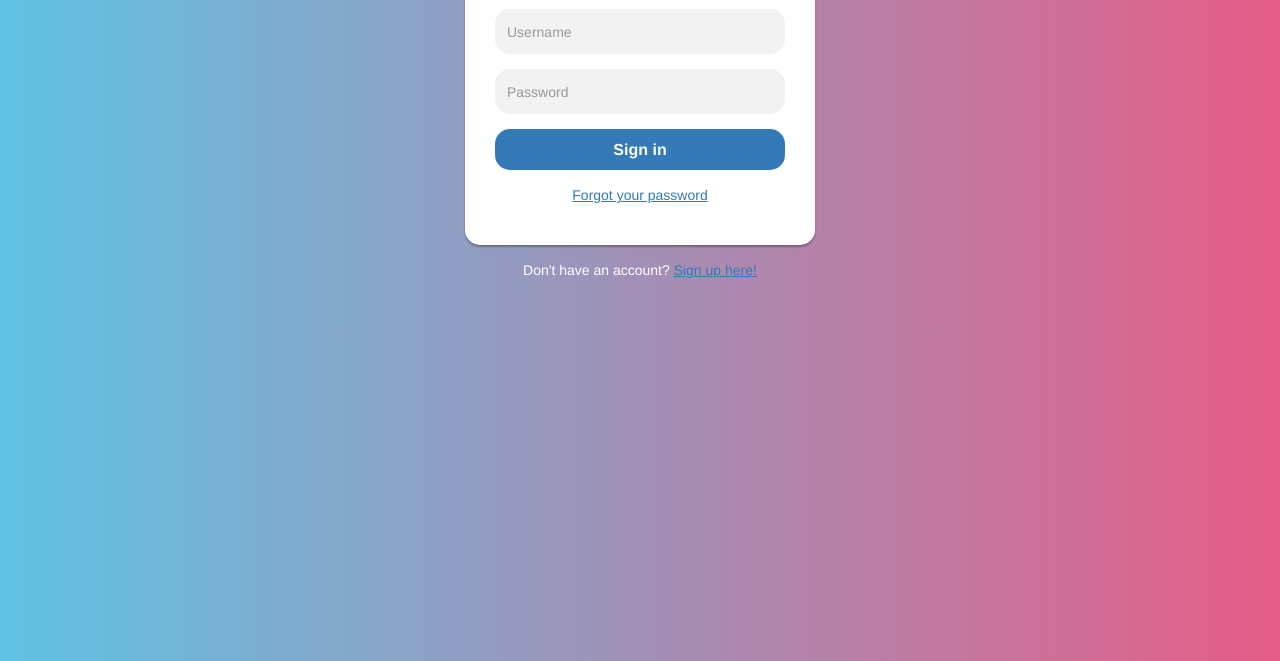
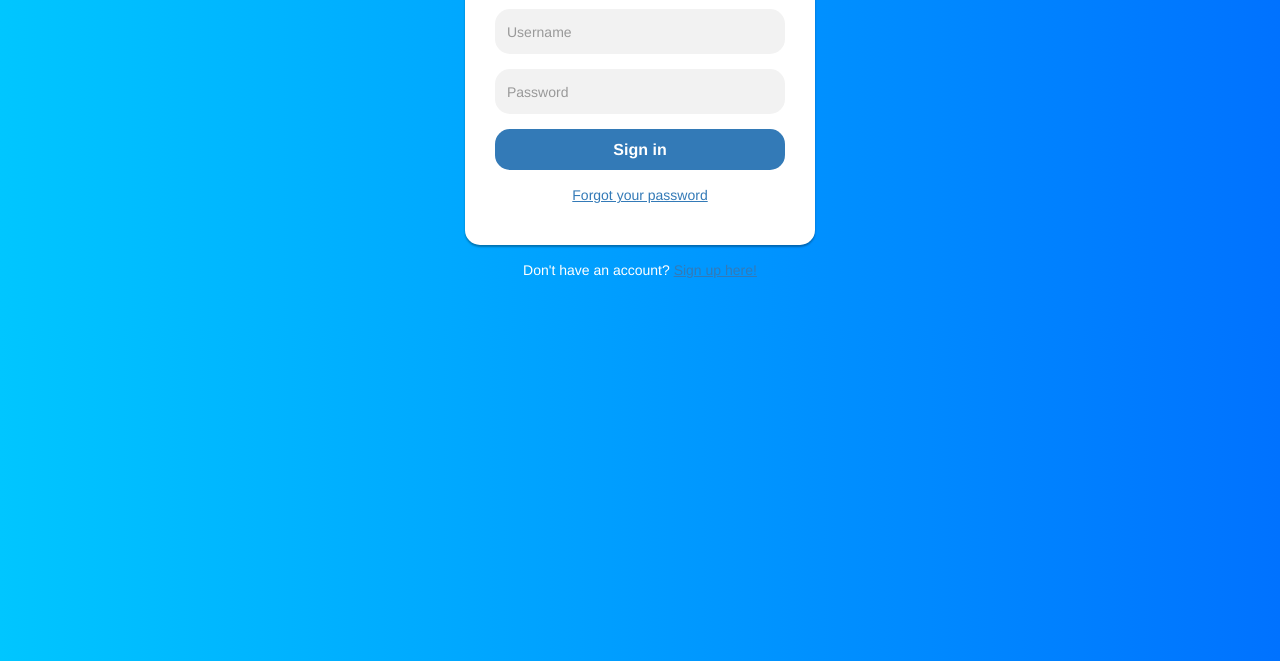
Before and after one commit to Nishant-Kerketta/MINI-PROJECTS, a plain HTML site: page login.html in a window 1280 px wide. Shown: the part 139-800 px from the top of the page. Drawn offline with nearby package versions, Linux system fonts and the light colour scheme.

Commit message:
gradient changed

```diff
--- a/login.html
+++ b/login.html
@@ -12,7 +12,7 @@
 <style type="text/css">
     body {
         color:#fff;
-        background: linear-gradient(to left,#E55D87, #5FC3E4);
+        background: linear-gradient(to right,#00c6ff, #0072ff);
     }
     .form-control {
         min-height: 45px;
```
